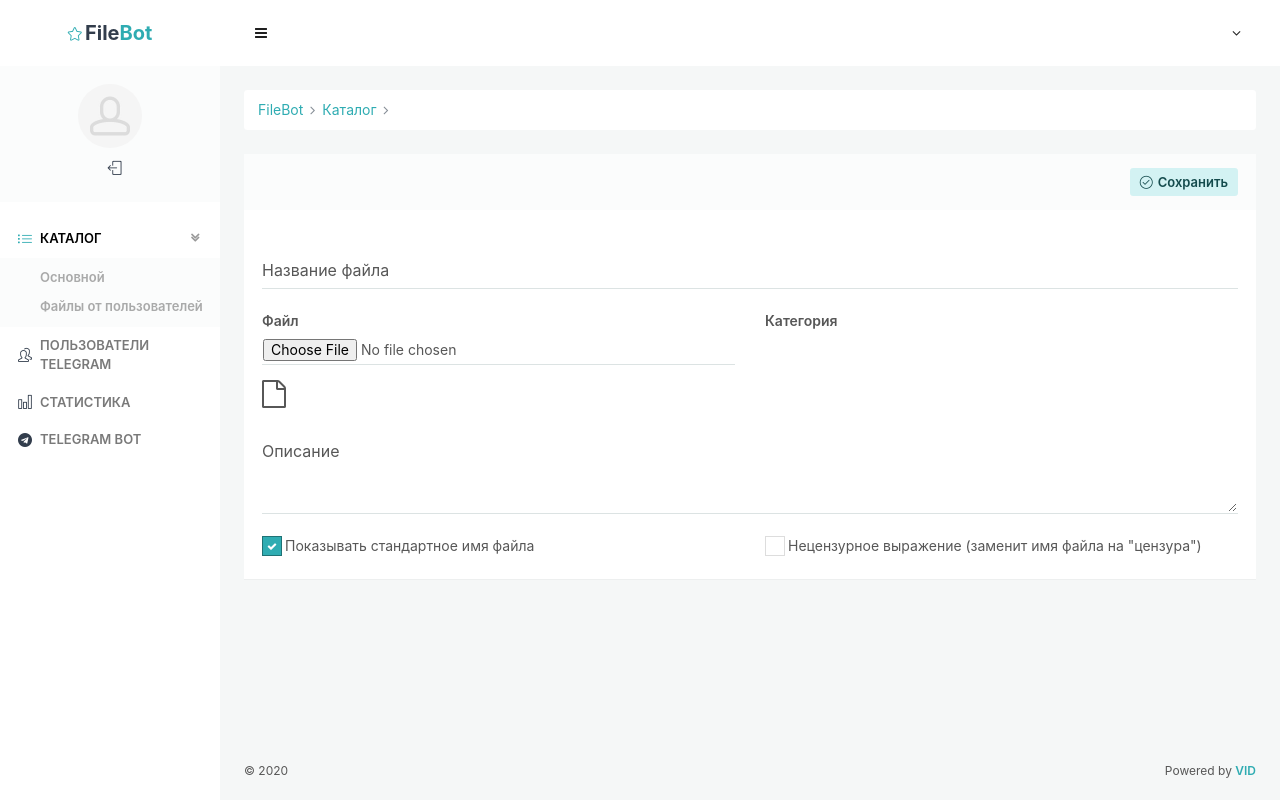
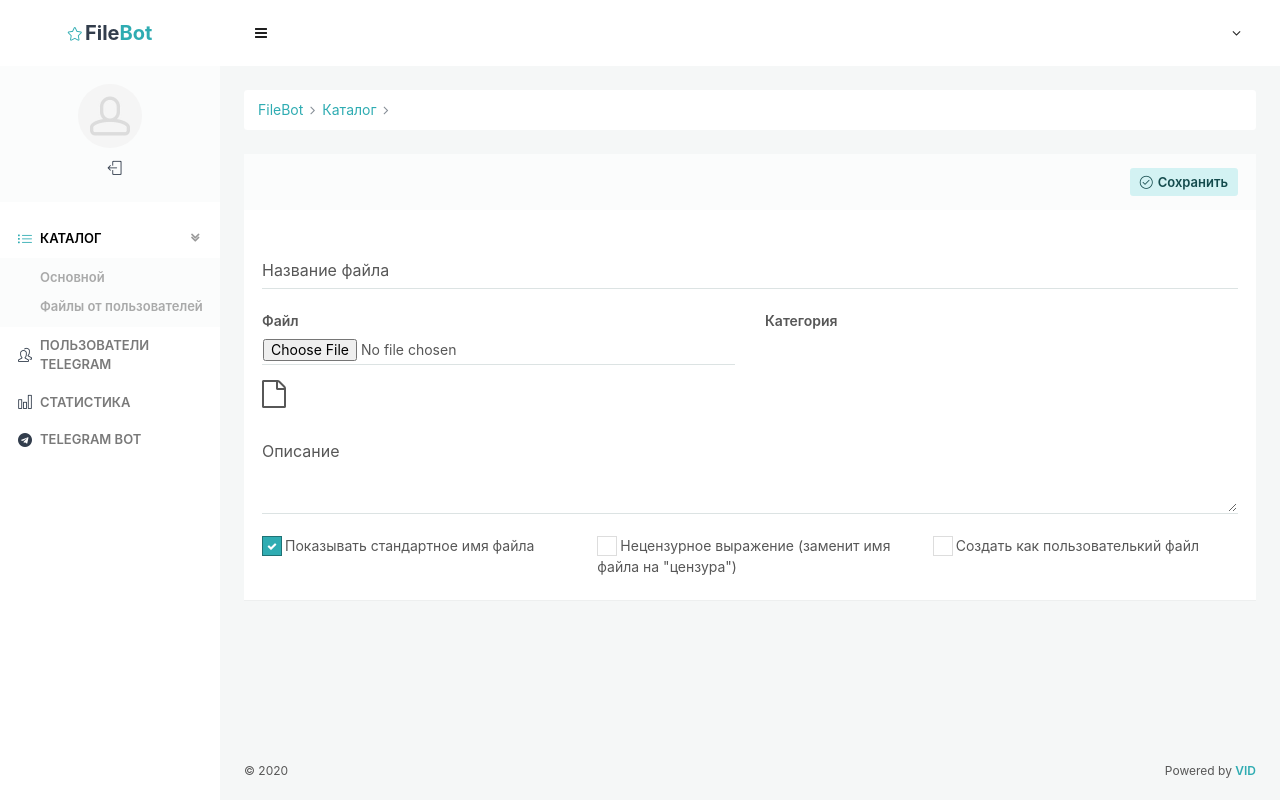
Before and after one commit to dmitriyl99/FilesBot, a Django app: template templates/admin/catalog/files/edit.html in a window 1280 px wide. Run offline with Django 3.2, Linux system fonts and the light colour scheme; the template is opened without the code that fills it, so the values that code supplies are empty; some libraries are stand-ins or nearby versions.

Commit message:
Add opportunity to create and edit file as user file

```diff
--- a/filebot/forms.py
+++ b/filebot/forms.py
@@ -15,6 +15,7 @@ class FileForm(forms.Form):
     hide_file_name = forms.BooleanField(required=False)
     show_full_file_name = forms.BooleanField(required=False)
     unprintable_file_name = forms.BooleanField(required=False)
+    is_user_file = forms.BooleanField(required=False)
     category = TreeNodeChoiceField(queryset=Category.objects.all(), required=False)
 
 
--- a/filebot/views/files.py
+++ b/filebot/views/files.py
@@ -30,8 +30,9 @@ class CreateFileView(LoginRequiredMixin, FormView):
                                            hide_file_name=not form.cleaned_data['hide_file_name'],
                                            unprintable_file_name=form.cleaned_data['unprintable_file_name'],
                                            caption='@send_sound_bot',
+                                           is_user_file=form.cleaned_data['is_user_file'],
                                            file_url=file_system.url(filename),
-                                           category=category)
+                                           category=None if form.cleaned_data['is_user_file'] else category)
             new_file.name = new_file.get_file_name()
             new_file.save()
             messages.success(self.request,
@@ -62,10 +63,11 @@ class UpdateFileView(LoginRequiredMixin, FormView, SingleObjectMixin):
         file = self.object
         category = form.cleaned_data['category']
         self.category = category
-        file.category = category
+        file.category = None if form.cleaned_data['is_user_file'] else category
         file.hide_file_name = not form.cleaned_data['hide_file_name']
         file.unprintable_file_name = form.cleaned_data['unprintable_file_name']
         file.caption = form.cleaned_data['caption']
+        file.is_user_file = form.cleaned_data['is_user_file']
         file.save()
         uploaded_file = form.cleaned_data['files']
         if not uploaded_file and form.cleaned_data['name'] != file.file_name:
--- a/templates/admin/catalog/files/edit.html
+++ b/templates/admin/catalog/files/edit.html
@@ -87,16 +87,24 @@
                     </div>
                 </div>
                 <div class="row">
-                    <div class="col-sm-12 col-md-6">
+                    <div class="col-sm-12 col-md-4">
                         <label class="css-control css-control-primary css-checkbox">
                             <input type="checkbox" class="css-control-input" name="hide_file_name" {% if not file.hide_file_name %} checked {% endif %}>
                             <span class="css-control-indicator"></span>Показывать стандартное имя файла</label>
                     </div>
-                    <div class="col-sm-12 col-md-6">
+                    <div class="col-sm-12 col-md-4">
                         <div class="form-group">
                             <label class="css-control css-control-primary css-checkbox">
                                 <input type="checkbox" name="unprintable_file_name" id="{{ form.unprintable_file_name.id_for_label }}" class="css-control-input" {% if file.unprintable_file_name %} checked {% endif %}>
                                 <span class="css-control-indicator"></span>Нецензурное выражение (заменит имя файла на "цензура")
+                            </label>
+                        </div>
+                    </div>
+                    <div class="col-sm-12 col-md-4">
+                        <div class="form-group">
+                            <label class="css-control css-control-primary css-checkbox">
+                                <input type="checkbox" name="is_user_file" id="{{ form.is_user_file.id_for_label }}" {% if file.is_user_file %}checked{% endif %} class="css-control-input">
+                                <span class="css-control-indicator"></span>Создать как пользователький файл
                             </label>
                         </div>
                     </div>
```
Also changed, not shown: templates/admin/catalog/files/create.html (+10 -2 lines).
